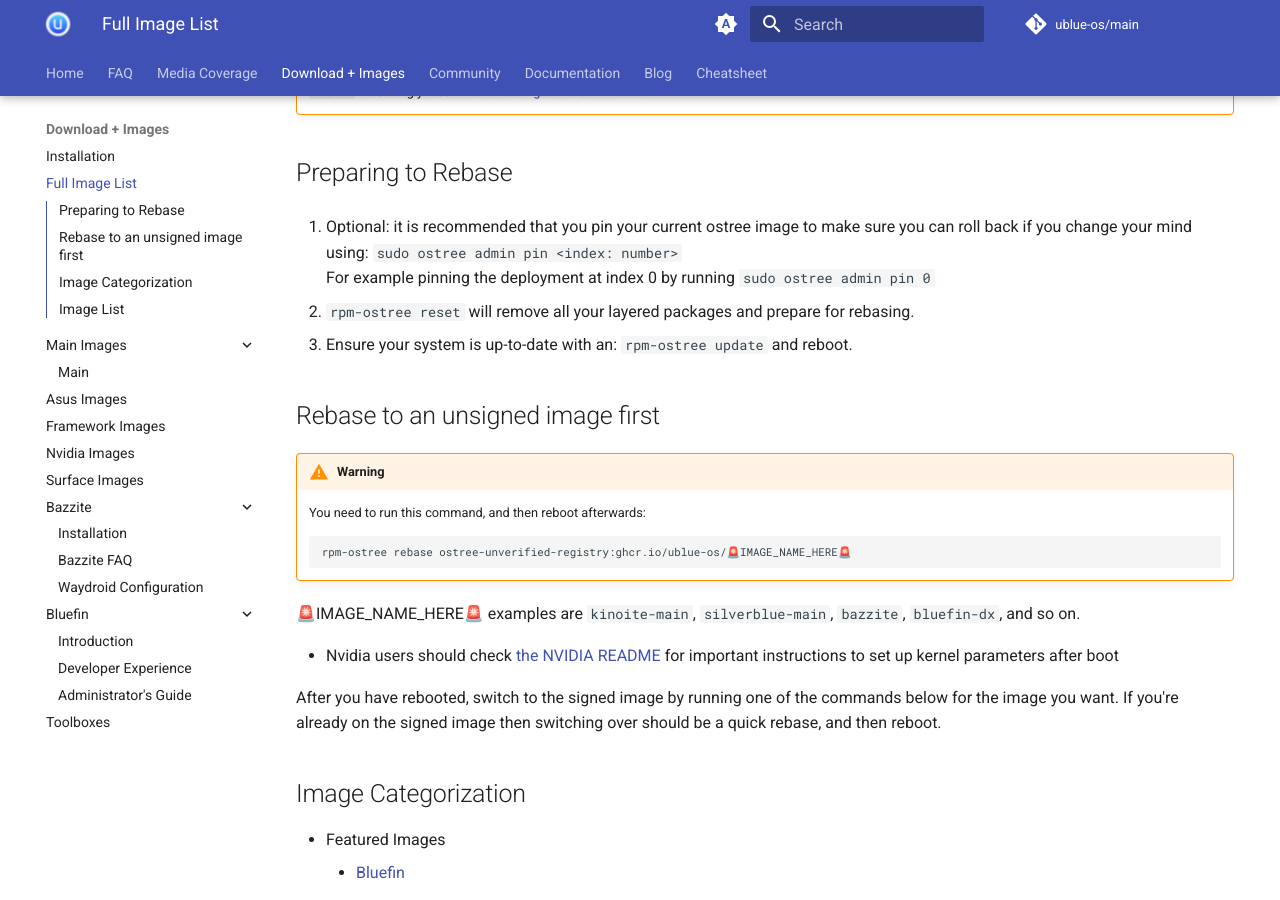
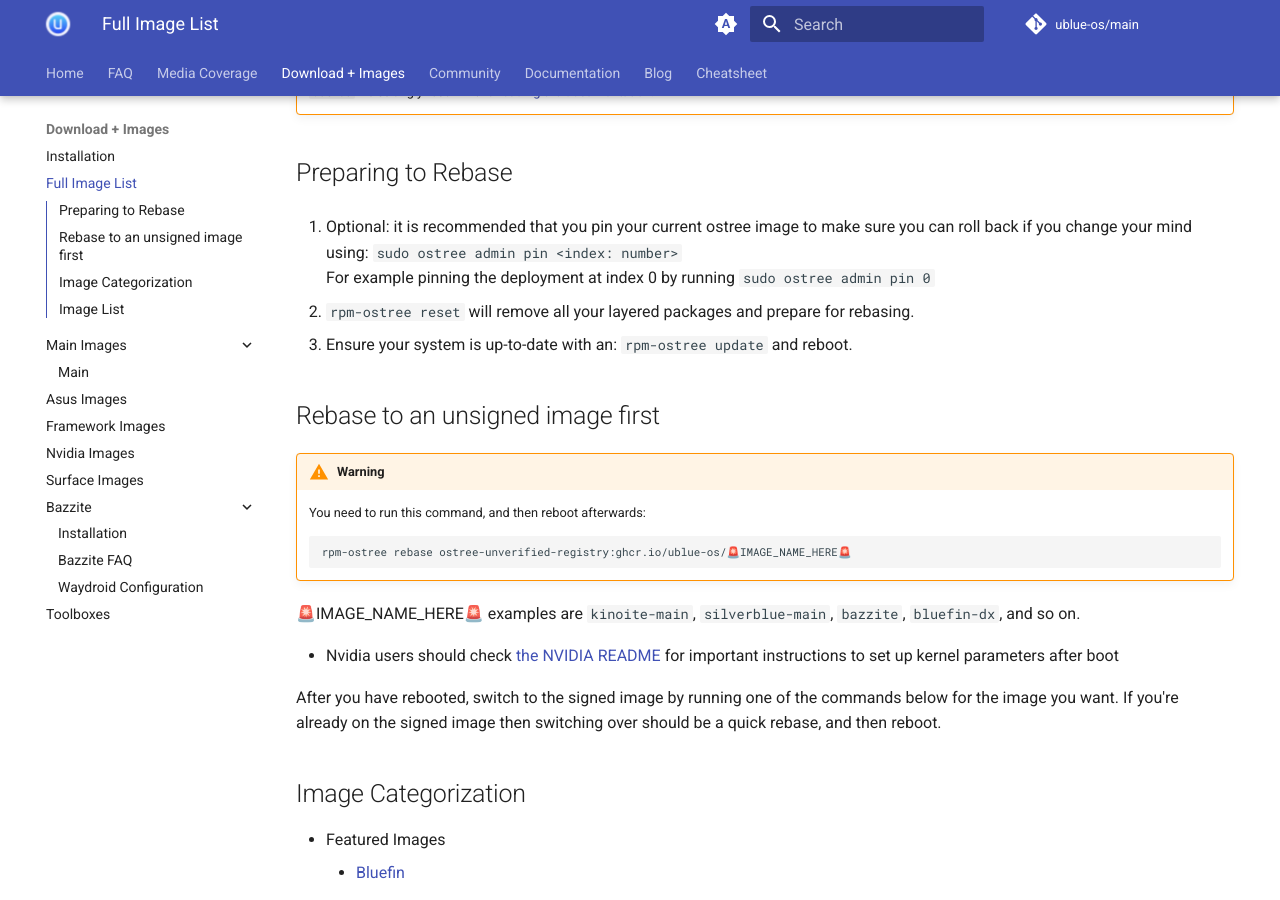
Before and after one commit to ublue-os/website, an MkDocs documentation site: the page built from docs/images.md, in a window 1280 px wide and 900 px high, scrolled down 428 px. Built offline with MkDocs 1.6.1 and Material for MkDocs 9.7.7, drawn with Linux system fonts in a browser that asks for light colours; comment, search, counter and statistics services are not loaded.

Commit message:
fix: remove bluefin info (#661)

```diff
--- a/mkdocs.yml
+++ b/mkdocs.yml
@@ -107,10 +107,6 @@ nav:
           - Installation: images/bazzite/installation.md
           - Bazzite FAQ: images/bazzite/FAQ.md
           - Waydroid Configuration: images/bazzite/waydroid.md
-      - Bluefin:
-          - Introduction: images/bluefin/index.md
-          - Developer Experience: images/bluefin/developer-experience.md
-          - Administrator's Guide: images/bluefin/admin.md
       - Toolboxes: toolboxes.md
   - Community:
       - Mission: mission.md
```
